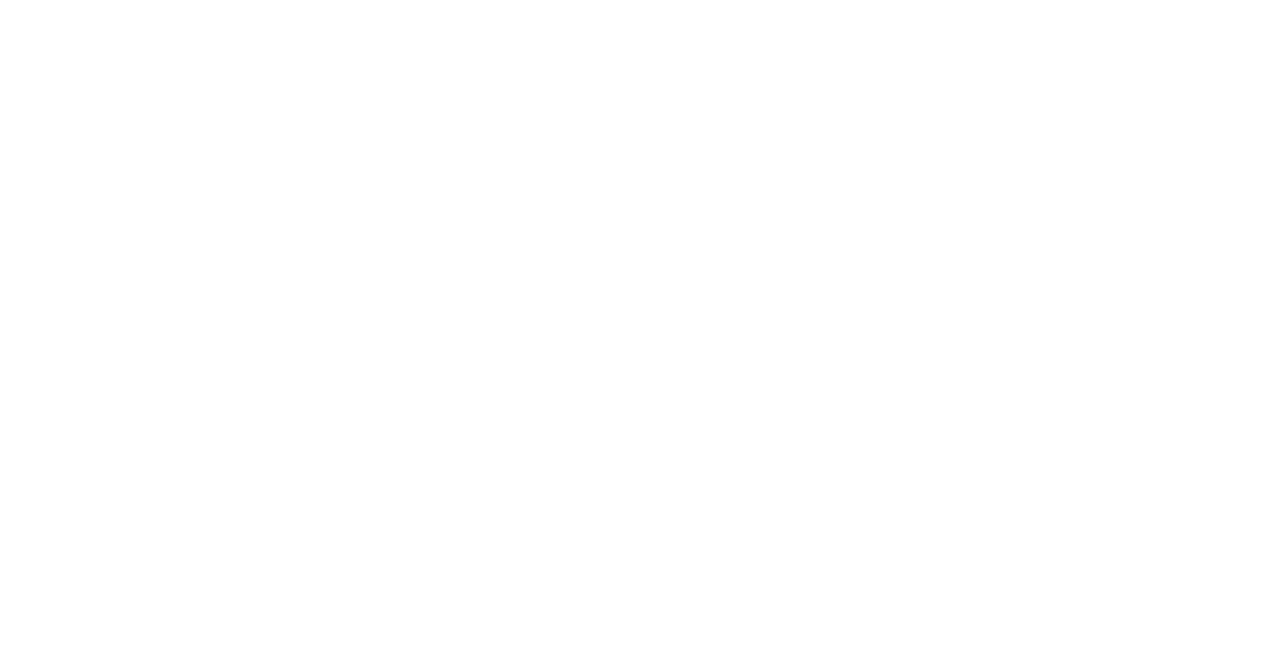
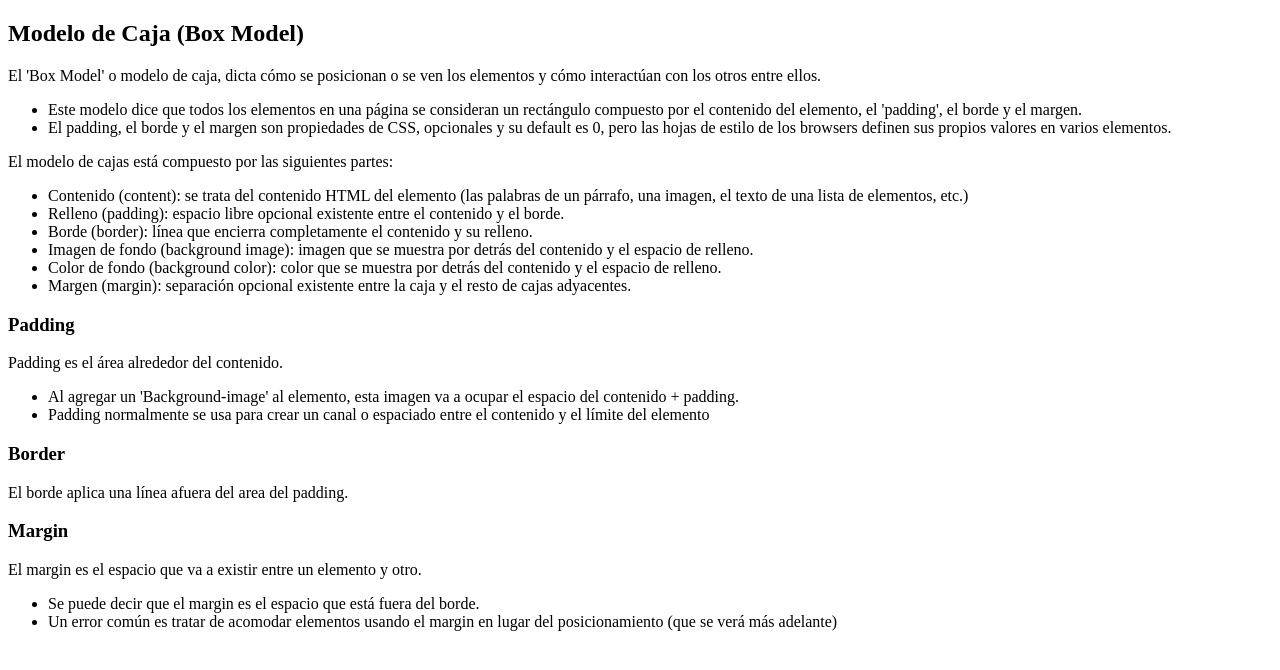
Before and after one commit to canizalesJd/q4_entregable_s3, a plain HTML site: page index.html in a window 1280 px wide. Drawn offline with Linux system fonts and the light colour scheme.

Commit message:
Agregando HTML para model de caja

```diff
--- a/index.html
+++ b/index.html
@@ -1,5 +1,5 @@
 <!DOCTYPE html>
-<html lang="en">
+<html lang="es">
 
 <head>
     <meta charset="UTF-8">
@@ -9,7 +9,37 @@
 </head>
 
 <body>
-
+    <section>
+        <h2>Modelo de Caja (Box Model)</h2>
+        <p>El 'Box Model' o modelo de caja, dicta cómo se posicionan o se ven los elementos y cómo interactúan con los otros entre ellos.</p>
+        <ul>
+            <li>Este modelo dice que todos los elementos en una página se consideran un rectángulo compuesto por el contenido del elemento, el 'padding', el borde y el margen.</li>
+            <li>El padding, el borde y el margen son propiedades de CSS, opcionales y su default es 0, pero las hojas de estilo de los browsers definen sus propios valores en varios elementos. </li>
+        </ul>
+        <p>El modelo de cajas está compuesto por las siguientes partes: </p>
+        <ul>
+            <li>Contenido (content): se trata del contenido HTML del elemento (las palabras de un párrafo, una imagen, el texto de una lista de elementos, etc.)</li>
+            <li>Relleno (padding): espacio libre opcional existente entre el contenido y el borde.</li>
+            <li>Borde (border): línea que encierra completamente el contenido y su relleno.</li>
+            <li>Imagen de fondo (background image): imagen que se muestra por detrás del contenido y el espacio de relleno.</li>
+            <li>Color de fondo (background color): color que se muestra por detrás del contenido y el espacio de relleno.</li>
+            <li>Margen (margin): separación opcional existente entre la caja y el resto de cajas adyacentes.</li>
+        </ul>
+        <h3>Padding</h3>
+        <p>Padding es el área alrededor del contenido.</p>
+        <ul>
+            <li>Al agregar un 'Background-image' al elemento, esta imagen va a ocupar el espacio del contenido + padding.</li>
+            <li>Padding normalmente se usa para crear un canal o espaciado entre el contenido y el límite del elemento</li>
+        </ul>
+        <h3>Border</h3>
+        <p>El borde aplica una línea afuera del area del padding.</p>
+        <h3>Margin</h3>
+        <p>El margin es el espacio que va a existir entre un elemento y otro.</p>
+        <ul>
+            <li>Se puede decir que el margin es el espacio que está fuera del borde.</li>
+            <li>Un error común es tratar de acomodar elementos usando el margin en lugar del posicionamiento (que se verá más adelante)</li>
+        </ul>
+    </section>
 </body>
 
 </html>
```
